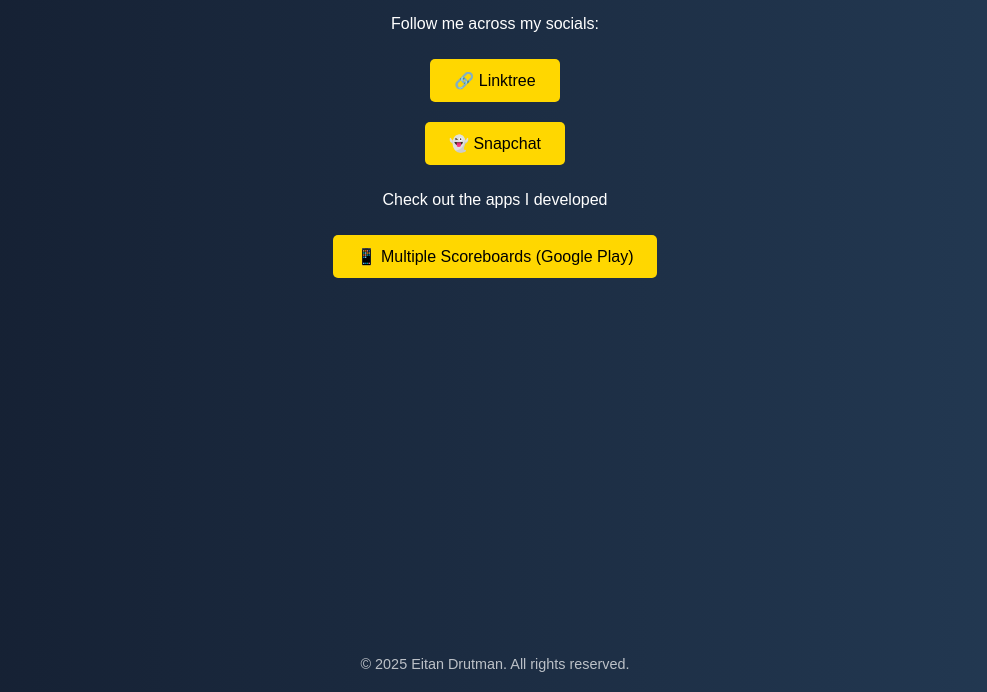
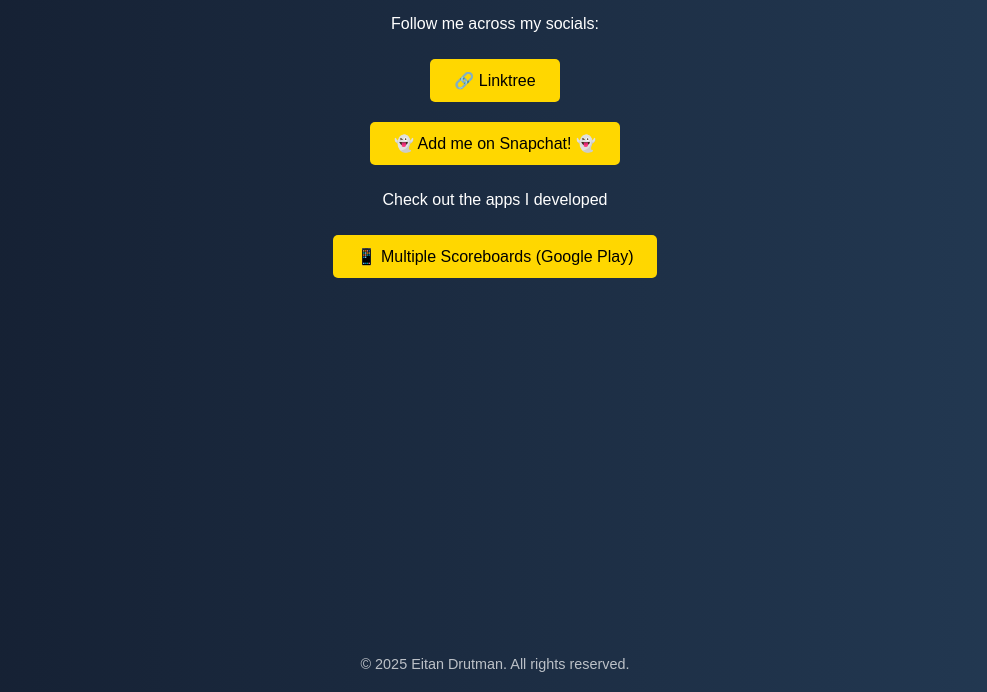
Before and after one commit to Eitan-Drutman/app-ads, a plain HTML site: page index.html in a window 1280 px wide. Shown: the part 108-800 px from the top of the page, without its empty margins (145-1132 px from the left). Drawn offline with Linux system fonts and the light colour scheme.

Commit message:
Update index.html

```diff
--- a/index.html
+++ b/index.html
@@ -51,7 +51,7 @@
   <h1>Welcome to Eitan Drutman's Official Site</h1>
   <p>Follow me across my socials:</p>
   <a class="button" href="https://linktr.ee/eitan_drutman" target="_blank">🔗 Linktree</a>
-  <a class="button" href="https://www.snapchat.com/add/eitan_drutman?share_id=W6k0cQEcBhk&locale=en-US" target="_blank">👻 Snapchat</a>
+  <a class="button" href="https://www.snapchat.com/add/eitan_drutman?share_id=W6k0cQEcBhk&locale=en-US" target="_blank">👻 Add me on Snapchat! 👻</a>
 
   <p>Check out the apps I developed</p>
   <a class="button" href="https://play.google.com/store/apps/details?id=com.eitan_drutman.Scoreboardsapp" target="_blank">📱 Multiple Scoreboards (Google Play)</a>
```
